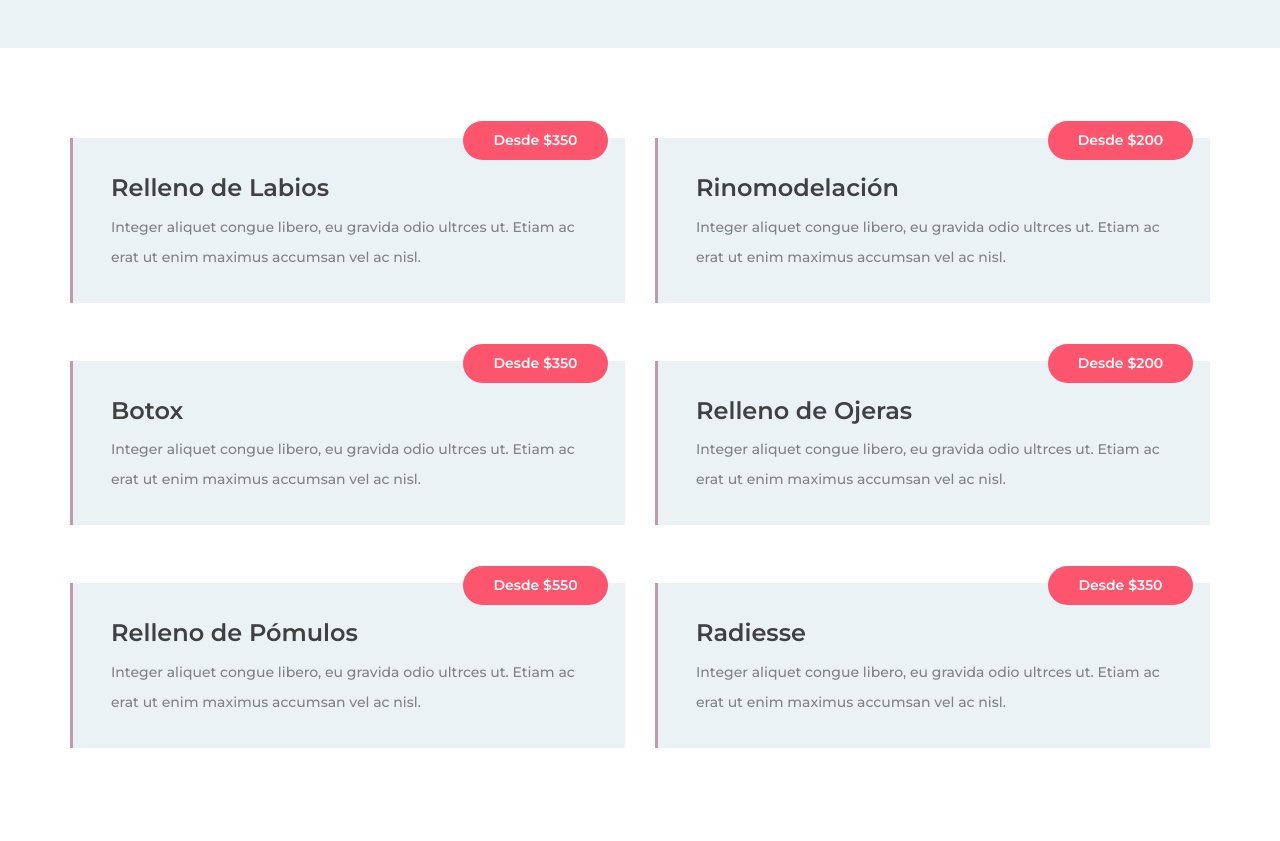
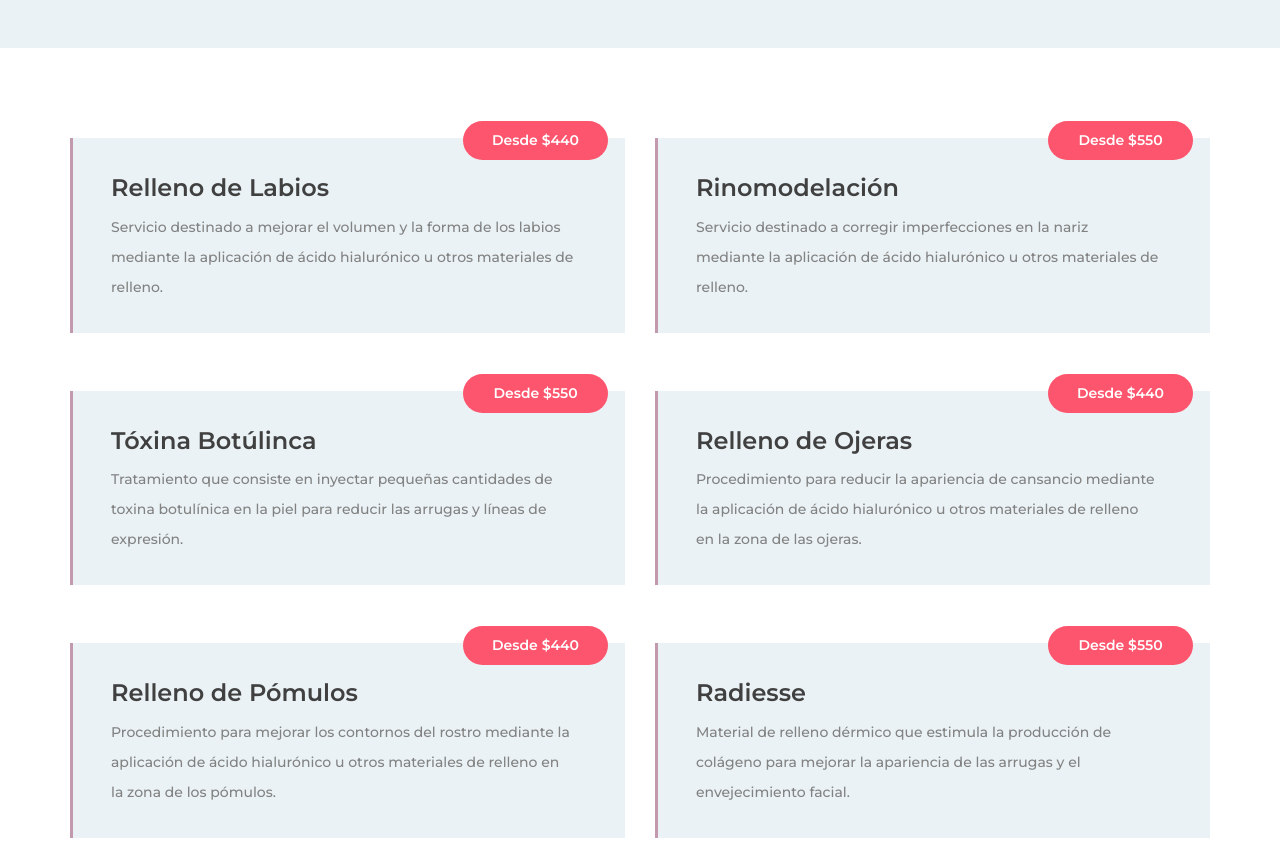
Before and after one commit to aibotsacademy/drbombiface, a plain HTML site: page services.html in a window 1280 px wide. Shown: the part 2160-3001 px from the top of the page. Drawn offline with Linux system fonts and the light colour scheme.

Commit message:
Update services.html

```diff
--- a/services.html
+++ b/services.html
@@ -225,9 +225,9 @@
 					<div class="price">
 						<div class="price_title">Relleno de Labios</div>
 						<div class="price_text">
-							<p>Integer aliquet congue libero, eu gravida odio ultrces ut. Etiam ac erat ut enim maximus accumsan vel ac nisl.</p>
+							<p>Servicio destinado a mejorar el volumen y la forma de los labios mediante la aplicación de ácido hialurónico u otros materiales de relleno.</p>
 						</div>
-						<div class="price_panel">Desde $350</div>
+						<div class="price_panel">Desde $440</div>
 					</div>
 				</div>
 
@@ -236,20 +236,20 @@
 					<div class="price">
 						<div class="price_title">Rinomodelación</div>
 						<div class="price_text">
-							<p>Integer aliquet congue libero, eu gravida odio ultrces ut. Etiam ac erat ut enim maximus accumsan vel ac nisl.</p>
+							<p>Servicio destinado a corregir imperfecciones en la nariz mediante la aplicación de ácido hialurónico u otros materiales de relleno.</p>
 						</div>
-						<div class="price_panel">Desde $200</div>
+						<div class="price_panel">Desde $550</div>
 					</div>
 				</div>
 
 				<!-- Price -->
 				<div class="col-lg-6 price_col">
 					<div class="price">
-						<div class="price_title">Botox</div>
+						<div class="price_title">Tóxina Botúlinca</div>
 						<div class="price_text">
-							<p>Integer aliquet congue libero, eu gravida odio ultrces ut. Etiam ac erat ut enim maximus accumsan vel ac nisl.</p>
+							<p>Tratamiento que consiste en inyectar pequeñas cantidades de toxina botulínica en la piel para reducir las arrugas y líneas de expresión.</p>
 						</div>
-						<div class="price_panel">Desde $350</div>
+						<div class="price_panel">Desde $550</div>
 					</div>
 				</div>
 
@@ -258,9 +258,9 @@
 					<div class="price">
 						<div class="price_title">Relleno de Ojeras</div>
 						<div class="price_text">
-							<p>Integer aliquet congue libero, eu gravida odio ultrces ut. Etiam ac erat ut enim maximus accumsan vel ac nisl.</p>
+							<p>Procedimiento para reducir la apariencia de cansancio mediante la aplicación de ácido hialurónico u otros materiales de relleno en la zona de las ojeras.</p>
 						</div>
-						<div class="price_panel">Desde $200</div>
+						<div class="price_panel">Desde $440</div>
 					</div>
 				</div>
 
@@ -269,9 +269,9 @@
 					<div class="price">
 						<div class="price_title">Relleno de Pómulos</div>
 						<div class="price_text">
-							<p>Integer aliquet congue libero, eu gravida odio ultrces ut. Etiam ac erat ut enim maximus accumsan vel ac nisl.</p>
+							<p>Procedimiento para mejorar los contornos del rostro mediante la aplicación de ácido hialurónico u otros materiales de relleno en la zona de los pómulos.</p>
 						</div>
-						<div class="price_panel">Desde $550</div>
+						<div class="price_panel">Desde $440</div>
 					</div>
 				</div>
 
@@ -280,9 +280,9 @@
 					<div class="price">
 						<div class="price_title">Radiesse</div>
 						<div class="price_text">
-							<p>Integer aliquet congue libero, eu gravida odio ultrces ut. Etiam ac erat ut enim maximus accumsan vel ac nisl.</p>
+							<p>Material de relleno dérmico que estimula la producción de colágeno para mejorar la apariencia de las arrugas y el envejecimiento facial.</p>
 						</div>
-						<div class="price_panel">Desde $350</div>
+						<div class="price_panel">Desde $550</div>
 					</div>
 				</div>
 
```
